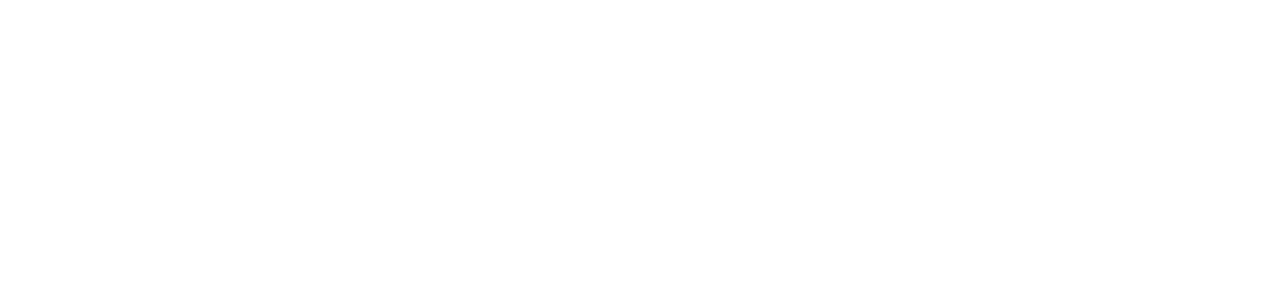
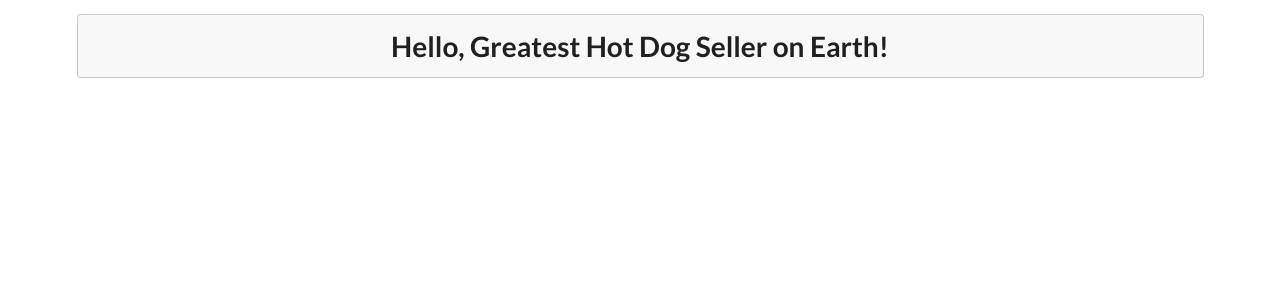
Before and after one commit to eknigge/AD320_Project, a React (Create React App) app in the folder front-end/hot-dog/: page /vendor in a window 1280 px wide. Shown: the top 300 px of the page. Built offline with nearby package versions, Linux system fonts and the light colour scheme.

Commit message:
added starting template for vendor main page

```diff
--- a/front-end/hot-dog/src/App.js
+++ b/front-end/hot-dog/src/App.js
@@ -1,11 +1,13 @@
 import React from 'react';
 import { BrowserRouter, Route, Switch } from 'react-router-dom';
 import VendorMenu from './components/VendorMenu';
+import VendorMain from './components/VendorMain';
 
 function App() {
   return (
     <BrowserRouter>
       <Switch>
+        <Route path="/vendor" exact component={VendorMain} />
         <Route path="/vendor/menu/:id" component={VendorMenu} />
       </Switch>
     </BrowserRouter>
--- /dev/null
+++ b/front-end/hot-dog/src/components/VendorMain.js
@@ -0,0 +1,14 @@
+import React from 'react';
+import Banner from './Banner';
+import Container from './Container';
+
+class VendorMain extends React.Component {
+  render() {
+    return (
+      <Container>
+        <Banner vendorName="Greatest Hot Dog Seller on Earth!"></Banner>
+      </Container>
+    );
+  }
+}
+export default VendorMain;
```
